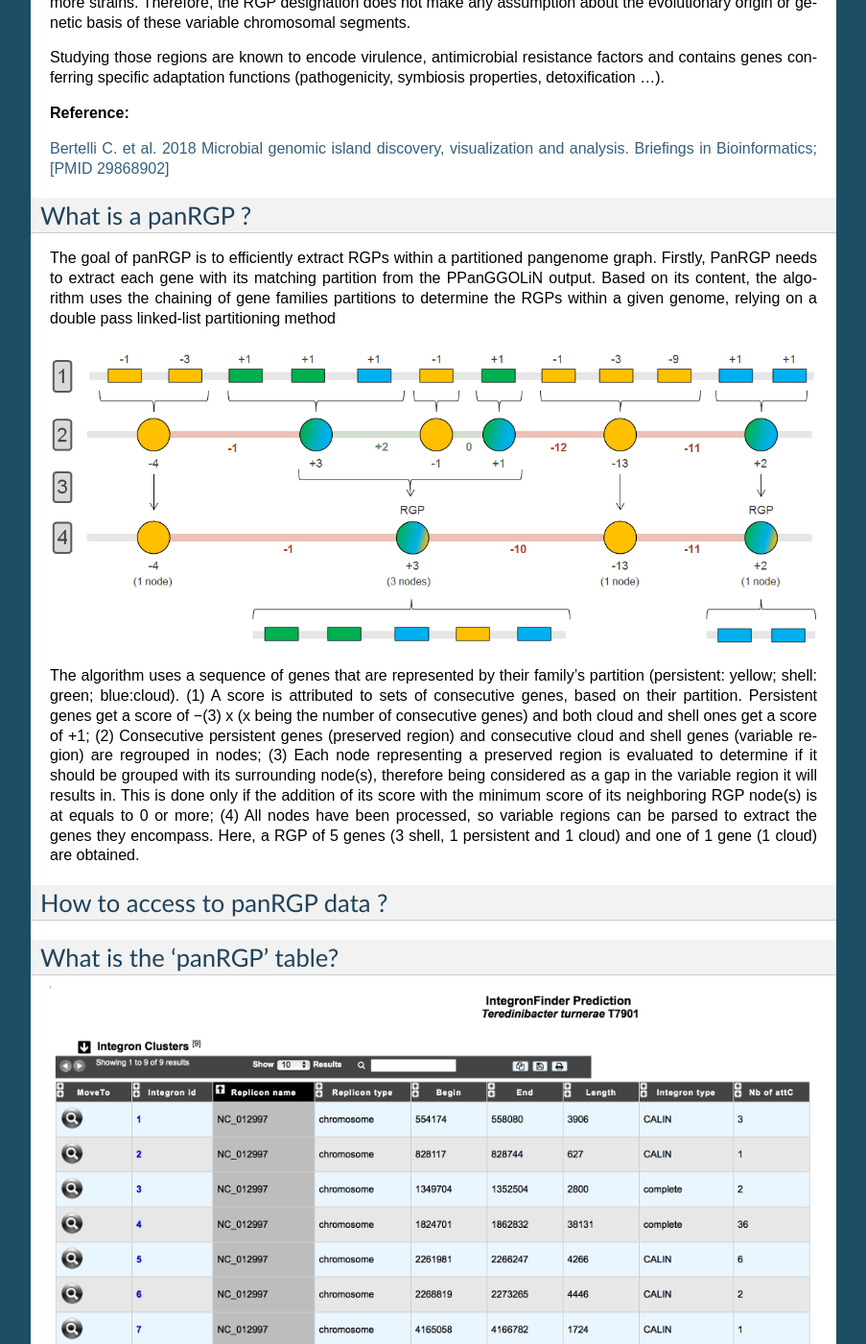
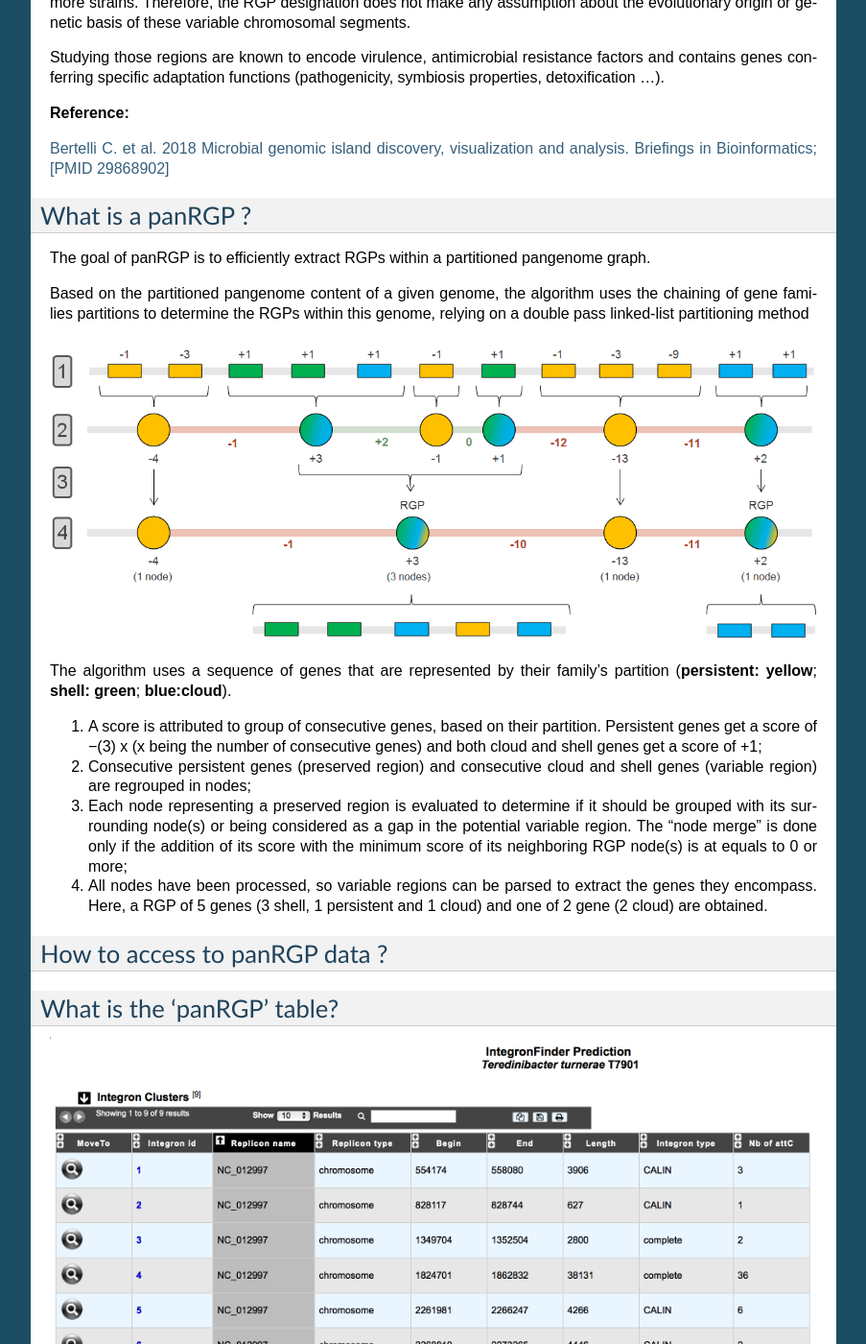
Before and after one commit to labgem/microscope-user-doc, a Sphinx documentation site: the page built from docs/content/compgenomics/panRGP.rst, in a window 1280 px wide and 1400 px high, scrolled down 1648 px. Shown: the whole window at 96% size, without its empty margins (198-1101 px from the left). Built offline with Sphinx 7.4.7, drawn with Linux system fonts in a browser that asks for light colours; formulas are drawn with MathJax 3.

Commit message:
Update panRGP.rst

```diff
--- a/docs/content/compgenomics/panRGP.rst
+++ b/docs/content/compgenomics/panRGP.rst
@@ -46,11 +46,21 @@ Studying those regions are known to encode virulence, antimicrobial resistance f
 What is a panRGP ?
 -------------------------------------------------------
 
-The goal of panRGP is to efficiently extract RGPs within a partitioned pangenome graph. Firstly, PanRGP needs to extract each gene with its matching partition from the PPanGGOLiN output. Based on its content, the algorithm uses the chaining of gene families partitions to determine the RGPs within a given genome, relying on a double pass linked-list partitioning method
+The goal of panRGP is to efficiently extract RGPs within a partitioned pangenome graph.
+
+Based on the partitioned pangenome content of a given genome, the algorithm uses the chaining of gene families partitions to determine the RGPs within this genome, relying on a double pass linked-list partitioning method
 
 .. image:: img/panRGP.png
 
-The algorithm uses a sequence of genes that are represented by their family’s partition (persistent: yellow; shell: green; blue:cloud). (1) A score is attributed to sets of consecutive genes, based on their partition. Persistent genes get a score of −(3) x (x being the number of consecutive genes) and both cloud and shell ones get a score of +1; (2) Consecutive persistent genes (preserved region) and consecutive cloud and shell genes (variable region) are regrouped in nodes; (3) Each node representing a preserved region is evaluated to determine if it should be grouped with its surrounding node(s), therefore being considered as a gap in the variable region it will results in. This is done only if the addition of its score with the minimum score of its neighboring RGP node(s) is at equals to 0 or more; (4) All nodes have been processed, so variable regions can be parsed to extract the genes they encompass. Here, a RGP of 5 genes (3 shell, 1 persistent and 1 cloud) and one of 1 gene (1 cloud) are obtained.
+The algorithm uses a sequence of genes that are represented by their family’s partition (**persistent: yellow**; **shell: green**; **blue:cloud**).
+
+(1) A score is attributed to group of consecutive genes, based on their partition. Persistent genes get a score of −(3) x (x being the number of consecutive genes) and both cloud and shell genes get a score of +1;
+
+(2) Consecutive persistent genes (preserved region) and consecutive cloud and shell genes (variable region) are regrouped in nodes;
+
+(3) Each node representing a preserved region is evaluated to determine if it should be grouped with its surrounding node(s) or being considered as a gap in the potential variable region. The "node merge" is done only if the addition of its score with the minimum score of its neighboring RGP node(s) is at equals to 0 or more;
+
+(4) All nodes have been processed, so variable regions can be parsed to extract the genes they encompass. Here, a RGP of 5 genes (3 shell, 1 persistent and 1 cloud) and one of 2 gene (2 cloud) are obtained.
 
 How to access to panRGP data ?
 -------------------------------------------------------
```
